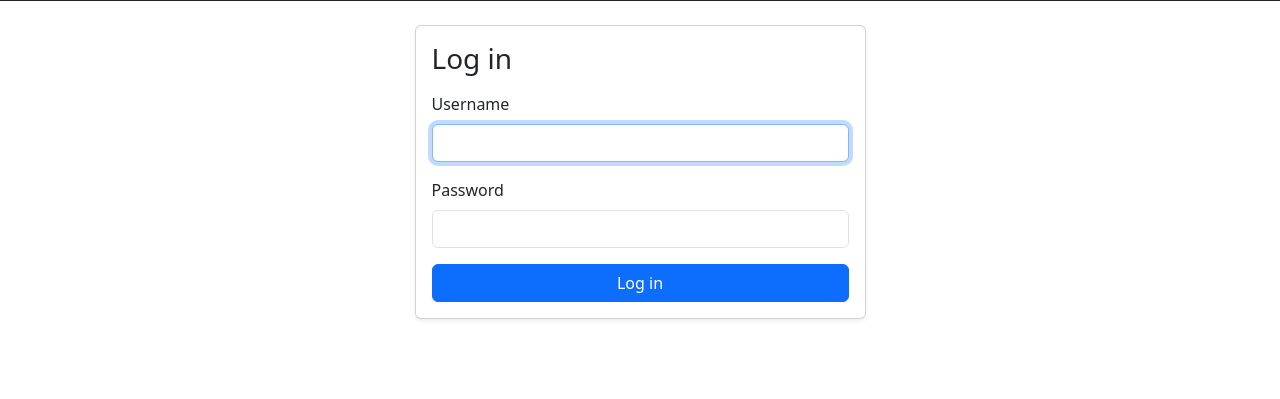
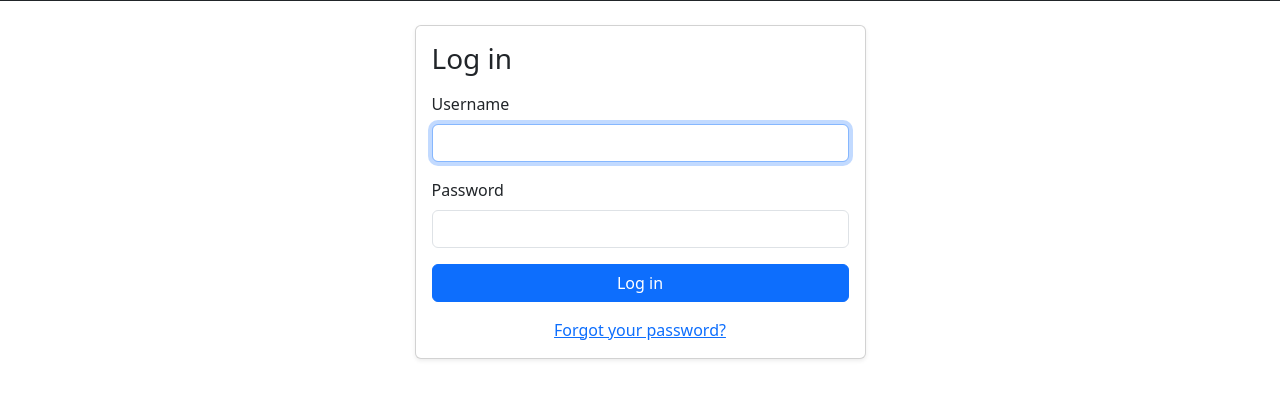
Before and after one commit to villain317/Campsite, a Django app: page /login/ in a window 1280 px wide. Shown: the part 295-694 px from the top of the page. Run offline with Django 5.2, Linux system fonts and the light colour scheme.

Commit message:
add new password reset

```diff
--- a/campsite/urls.py
+++ b/campsite/urls.py
@@ -7,7 +7,7 @@ from django.contrib.auth import views as auth_views
 from django.urls import include, path, re_path
 from django.views.static import serve as serve_static
 
-from .forms import StyledPasswordChangeForm
+from .forms import StyledPasswordChangeForm, StyledPasswordResetForm, StyledSetPasswordForm
 
 urlpatterns = [
     path("admin/", admin.site.urls),
@@ -32,6 +32,38 @@ urlpatterns = [
         ),
         name="password_change_done",
     ),
+    path(
+        "password-reset/",
+        auth_views.PasswordResetView.as_view(
+            template_name="registration/password_reset_form.html",
+            email_template_name="registration/password_reset_email.html",
+            subject_template_name="registration/password_reset_subject.txt",
+            form_class=StyledPasswordResetForm,
+        ),
+        name="password_reset",
+    ),
+    path(
+        "password-reset/done/",
+        auth_views.PasswordResetDoneView.as_view(
+            template_name="registration/password_reset_done.html"
+        ),
+        name="password_reset_done",
+    ),
+    path(
+        "reset/<uidb64>/<token>/",
+        auth_views.PasswordResetConfirmView.as_view(
+            template_name="registration/password_reset_confirm.html",
+            form_class=StyledSetPasswordForm,
+        ),
+        name="password_reset_confirm",
+    ),
+    path(
+        "reset/done/",
+        auth_views.PasswordResetCompleteView.as_view(
+            template_name="registration/password_reset_complete.html"
+        ),
+        name="password_reset_complete",
+    ),
     path("checklists/", include("checklists.urls")),
     path("notes/", include("notes.urls")),
     path("", include("reservations.urls")),
--- a/reservations/emails.py
+++ b/reservations/emails.py
@@ -1,21 +1,23 @@
 from django.conf import settings
 from django.core.mail import send_mail
+from django.urls import reverse
 
 
-def notify_family_head_of_request(reservation_request):
+def notify_family_head_of_request(request, reservation_request):
     """Email the head of the family about a newly submitted request."""
     family = reservation_request.family
     if not family or not family.head_account.email:
         return
 
     requester_name = reservation_request.requested_by.get_full_name() or reservation_request.requested_by.username
+    approve_url = request.build_absolute_uri(reverse("reservations:approve_list"))
     subject = f"New Oakholm request from {requester_name}"
     message = (
         f"{requester_name} has requested Oakholm.\n\n"
         f"Dates: {reservation_request.start_date} to {reservation_request.end_date}\n"
         f"Estimated occupants: {reservation_request.estimated_occupants}\n"
         f"Attendees: {', '.join(p.full_name for p in reservation_request.people.all())}\n\n"
-        "Log in to review and approve or deny this request."
+        f"Log in to review and approve or deny this request:\n{approve_url}"
     )
     send_mail(
         subject,
--- a/reservations/views.py
+++ b/reservations/views.py
@@ -118,7 +118,7 @@ def request_create(request):
             reservation_request.requested_by = request.user
             reservation_request.save()
             form.save_m2m()
-            notify_family_head_of_request(reservation_request)
+            notify_family_head_of_request(request, reservation_request)
             messages.success(request, "Your request has been submitted.")
             return redirect("reservations:calendar")
     else:
--- a/templates/registration/login.html
+++ b/templates/registration/login.html
@@ -22,6 +22,9 @@
                     <input type="hidden" name="next" value="{{ next }}">
                     <button type="submit" class="btn btn-primary w-100">Log in</button>
                 </form>
+                <div class="text-center mt-3">
+                    <a href="{% url 'password_reset' %}">Forgot your password?</a>
+                </div>
             </div>
         </div>
     </div>
```
Also changed, not shown: campsite/forms.py (+15 -3 lines).
